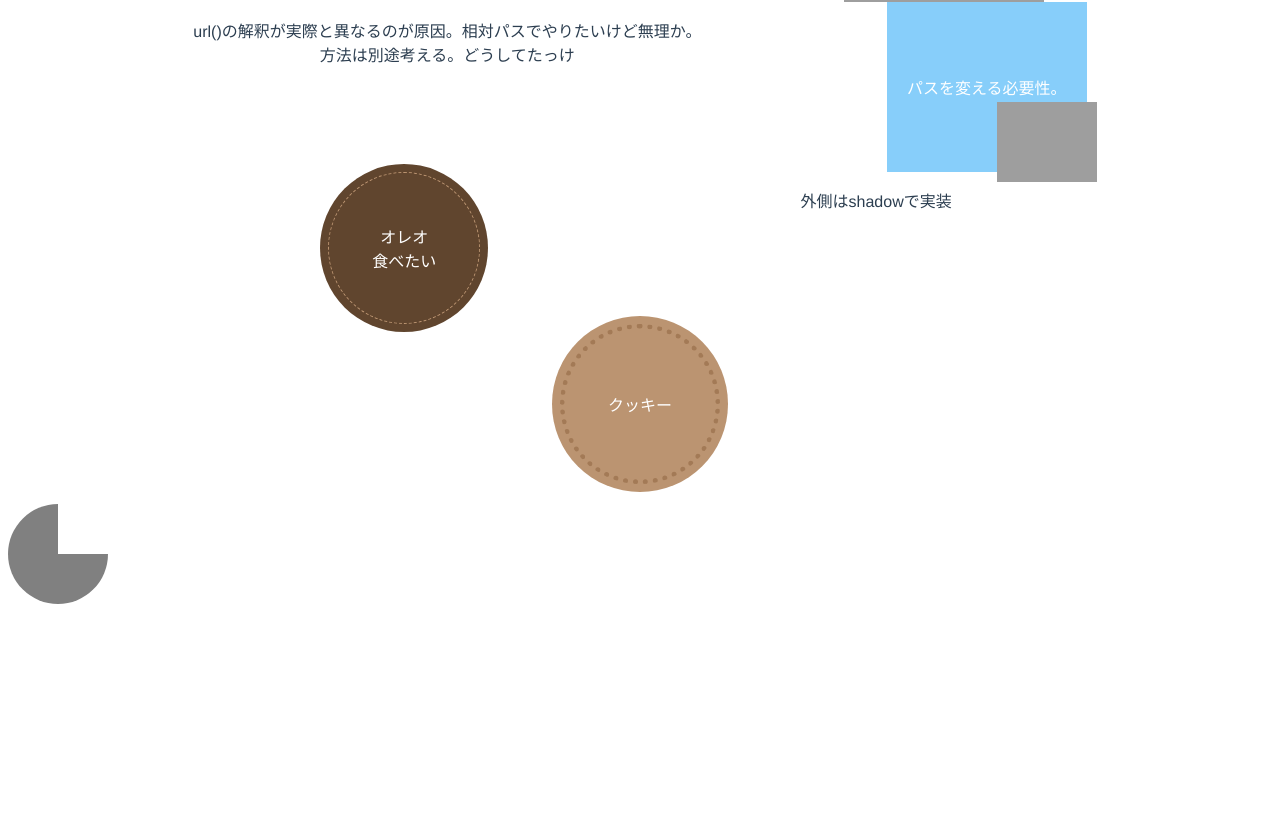
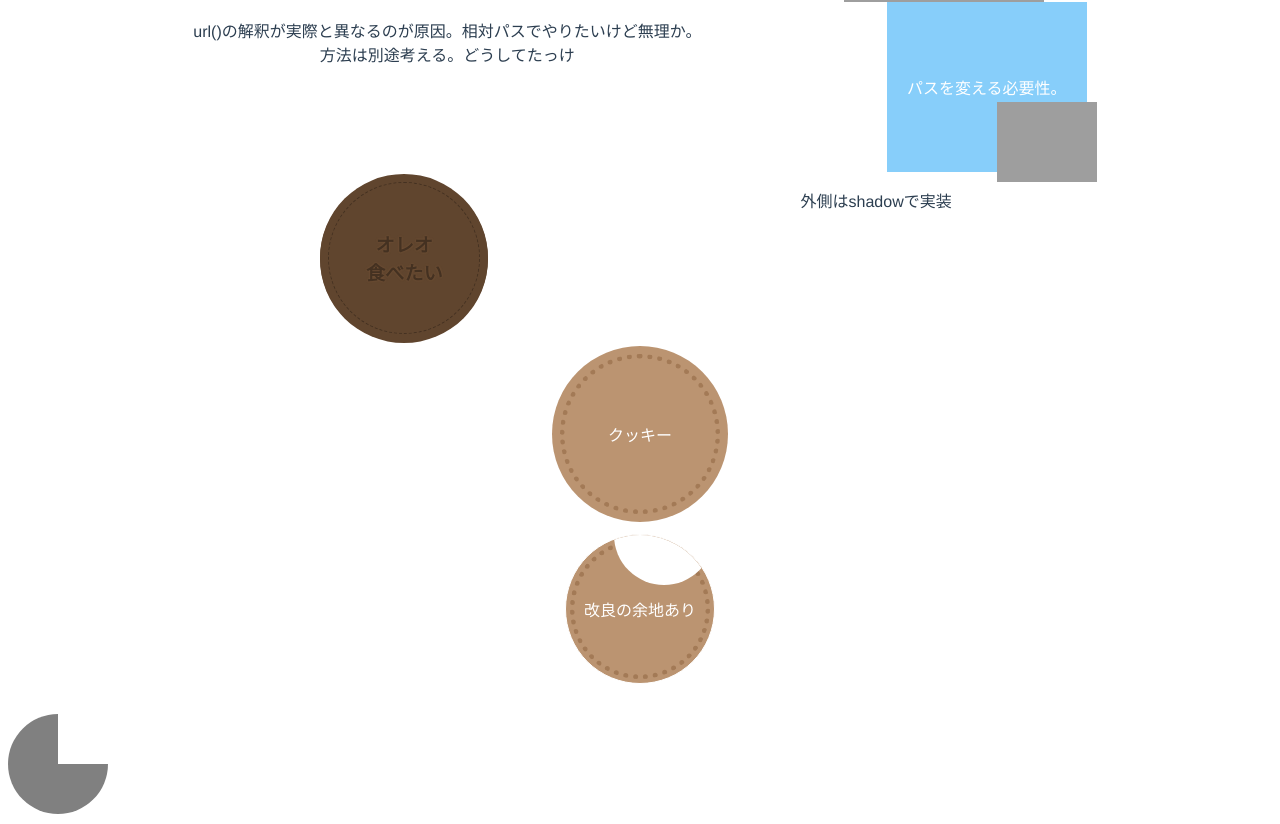
Before and after one commit to heines/learn-css, a Vue app in the folder learn-css-dev/: page / in a window 1280 px wide. Shown: the part 2231-3055 px from the top of the page. Before the commit the page ends 2845 px from the top, so only its background shows below. Built offline with nearby package versions, Linux system fonts and the light colour scheme; grey boxes are pictures that could not be loaded.

Commit message:
add bite

```diff
--- a/learn-css-dev/src/pages/button4.vue
+++ b/learn-css-dev/src/pages/button4.vue
@@ -54,6 +54,9 @@
       .contents-section__row
         a.p-btn__cookie(href='')
           |クッキー
+      .contents-section__row
+        .p-btn__bite
+          |改良の余地あり
 </template>
 
 <script>
@@ -444,12 +447,56 @@
   display: flex;
   justify-content: center;
   align-items: center;
+  margin-top: 10px;
+  margin-bottom: 10px;
   border-radius: 50%;
   background-color: #60452E;
   box-shadow: 0px 0px 0px 8px #60452E;
-  border: 1px dashed #BB9471;
+  border: 1px dashed #443121;
   text-decoration: none;
-  color: white;
+  text-shadow:#7B583B 0 0 2px;
+  color: #443121;
+  font-weight: bold;
+  font-size: 1.2em;
+  &::before, &::after {
+    transition-duration: .5s;
+    transition-timing-function: ease;
+  }
+  &::before {
+    width: 150px;
+    height: 150px;
+    position: absolute;
+    left: -1px;
+    top: 0;
+    content: '';
+    border-radius: 50%;
+    background-color: #60452E;
+    box-shadow: 0px 0px 0px 8px #60452E;
+    border: 1px dashed #60452E;
+    z-index: -2;
+  }
+  &::after {
+    width: 150px;
+    height: 150px;
+    position: absolute;
+    left: 0;
+    top: 0;
+    content: '';
+    border-radius: 50%;
+    background-color: white;
+    border: 1px solid #60452E;
+    z-index: -1;
+  }
+  &:hover {
+    @at-root #{&}::before, #{&}::after{
+      left: -40px;
+    }
+  }
+  &:active {
+    @at-root #{&}::after{
+      background-color: transparentize(white, 0.5);
+    }
+  }
 }
 
 .p-btn__cookie {
@@ -459,6 +506,8 @@
   display: flex;
   justify-content: center;
   align-items: center;
+  margin-top: 10px;
+  margin-bottom: 10px;
   border-radius: 50%;
   background-color: #BB9471;
   box-shadow: 0px 0px 0px 8px #BB9471;
@@ -467,4 +516,43 @@
   color: white;
 }
 
+.p-btn__bite {
+  width: 150px;
+  height: 150px;
+  position: relative;
+  display: flex;
+  justify-content: center;
+  align-items: center;
+  margin-top: 10px;
+  margin-bottom: 10px;
+  border-radius: 50%;
+  background-color: #BB9471;
+  border: 1px solid white;
+  text-decoration: none;
+  color: white;
+  box-sizing: border-box;
+  overflow: hidden;
+  &::before {
+    width: 130px;
+    height: 130px;
+    position: absolute;
+    top: 4px;
+    left: 4px;
+    content: '';
+    border-radius: 50%;
+    background-color: transparent;
+    border: 5px dotted #A37A56;
+  }
+  &::after {
+    width: 100px;
+    height: 100px;
+    position: absolute;
+    top: -50px;
+    right: 0;
+    content: '';
+    border-radius: 50%;
+    background-color: white;
+  }
+}
+
 </style>
```
